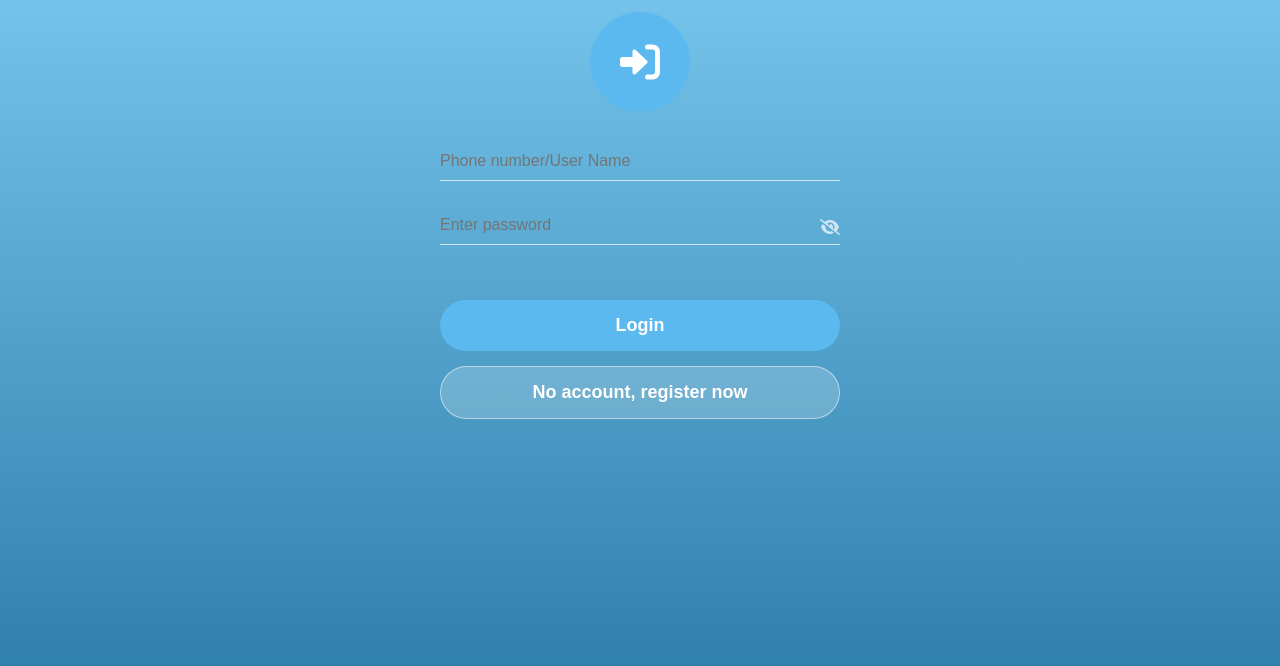
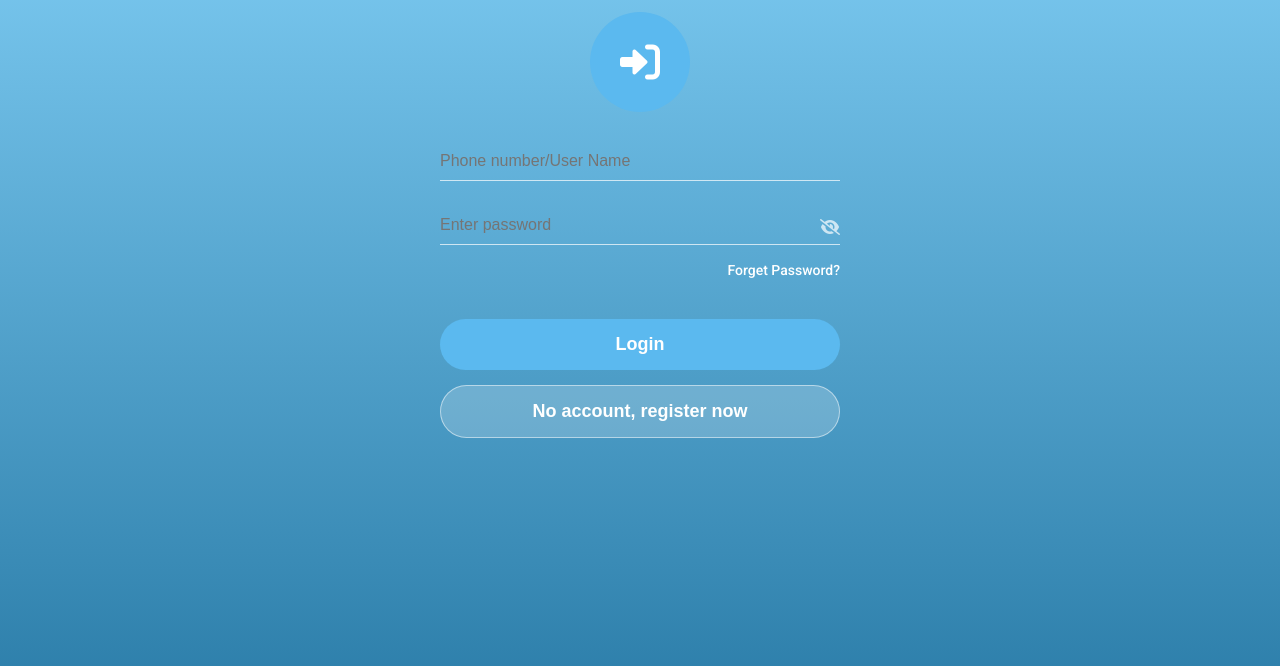
Before and after one commit to jobhubhub-ctrl/Jobhub-, a plain HTML site: page index.html in a window 1280 px wide. Both pictures are taken after a click on the button "Already have an account?". Shown: the part 106-772 px from the top of the page. Drawn offline with Linux system fonts and the light colour scheme.

Commit message:
New added index.html

```diff
--- a/index.html
+++ b/index.html
@@ -143,6 +143,20 @@
             font-size: 18px;
             margin-top: 15px;
             font-weight: bold;
+        }
+
+        /* NEW FORGET PASSWORD STYLE */
+        .forget-password {
+            text-align: right;
+            margin-top: -10px;
+            margin-bottom: 10px;
+        }
+
+        .forget-password a {
+            color: white;
+            text-decoration: none;
+            font-size: 14px;
+            font-weight: 500;
         }
 
        /* --- DASHBOARD STYLES (from dashboard.html) --- */
@@ -693,6 +707,9 @@
                     </div>
                 </div>
 
+                <div class="forget-password">
+                    <a href="#" onclick="handleForgetPassword(event)">Forget Password?</a>
+                </div>
                 <button type="submit" class="login-submit-button">Login</button>
 
                 <button type="button" class="secondary-button" onclick="showRegistrationScreen()">No account, register now</button>
@@ -1222,6 +1239,42 @@
             }
         }
 
+        // --- NEW FORGET PASSWORD LOGIC ---
+        function handleForgetPassword(event) {
+            event.preventDefault();
+            const usernameOrPhone = document.getElementById('login_username').value.trim();
+            const users = JSON.parse(localStorage.getItem('registeredUsers')) || {};
+
+            let user = null;
+            let foundBy = '';
+
+            // 1. Try to find user by exact username match
+            if (users[usernameOrPhone]) {
+                user = users[usernameOrPhone];
+                foundBy = 'username';
+            }
+
+            // 2. If not found by username, iterate through all users to check by phone
+            if (!user) {
+                for (const key in users) {
+                    if (users[key].phone === usernameOrPhone) {
+                        user = users[key];
+                        foundBy = 'phone';
+                        break;
+                    }
+                }
+            }
+
+            if (user) {
+                // In a real application, an SMS/email would be sent here.
+                // Since this is a static file, we simulate it with an alert.
+                alert(`Password has been successfully sent to your registered mobile number: **${user.phone}**.`);
+            } else {
+                alert('Account not found. Please enter your registered username or phone number.');
+            }
+        }
+        // --- END NEW FORGET PASSWORD LOGIC ---
+
         // --- USER & DATA MANAGEMENT ---
         function loadUserData(usernameKey) {
             const users = JSON.parse(localStorage.getItem('registeredUsers')) || {};
```
